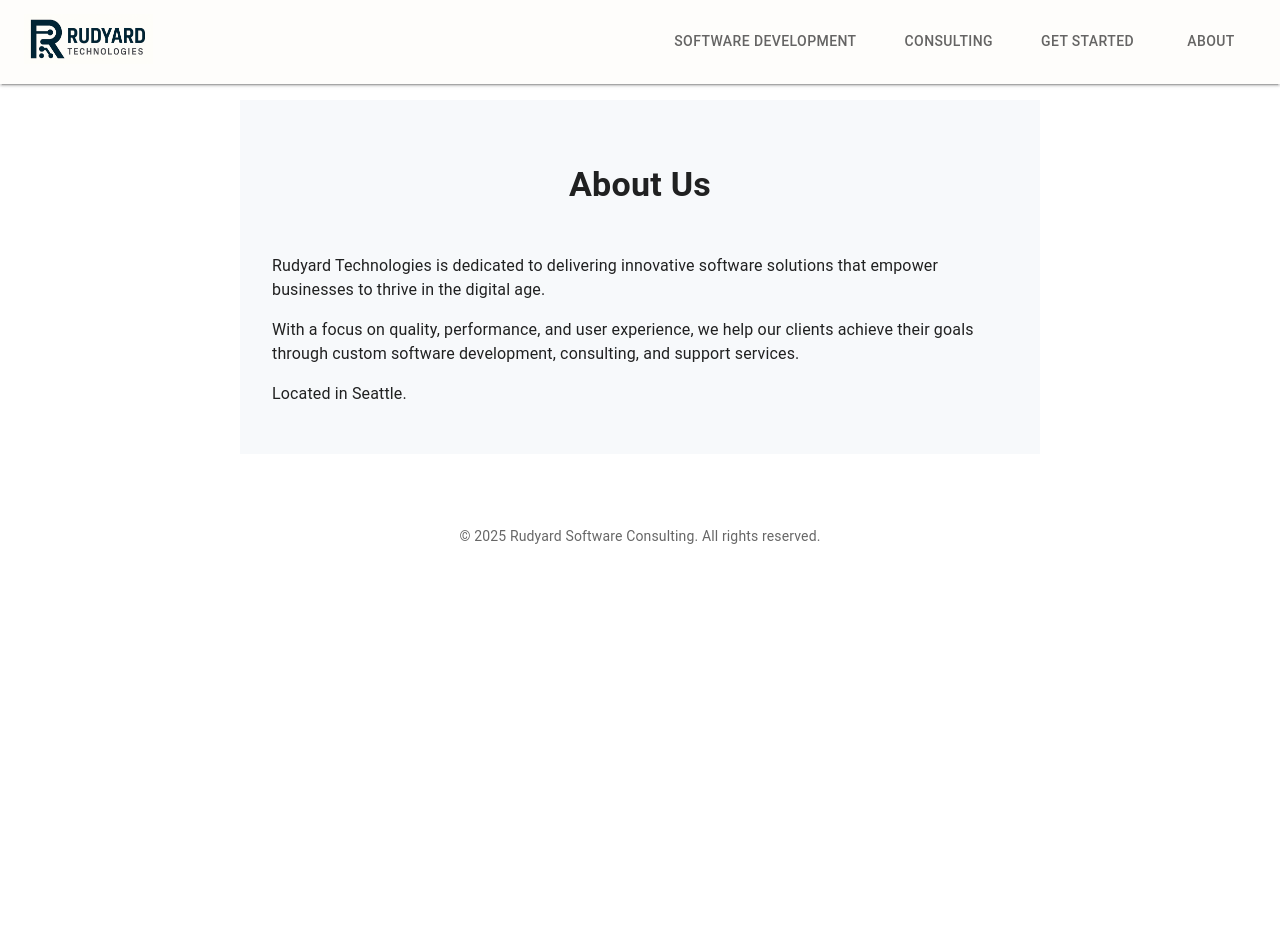
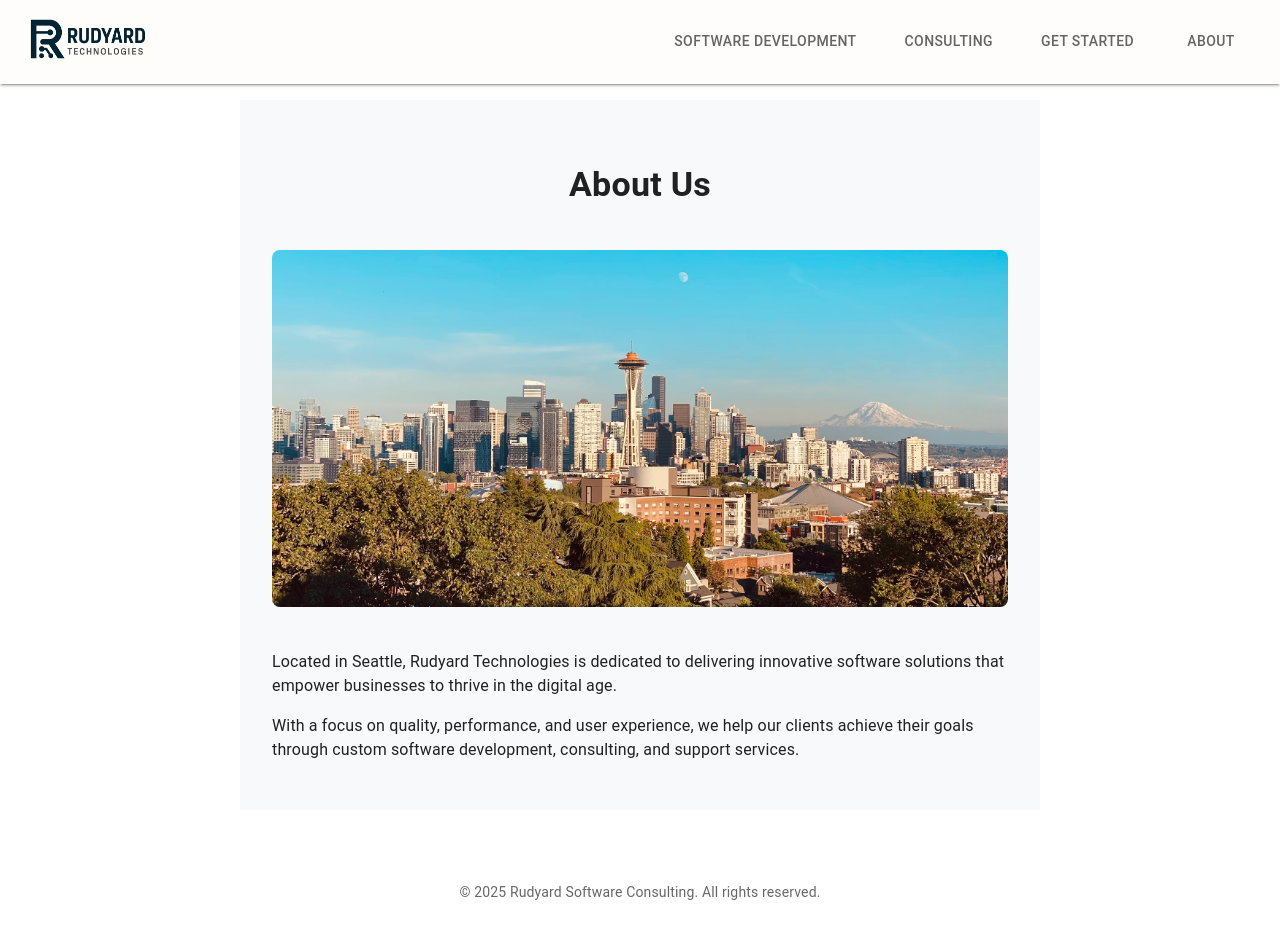
Before and after one commit to rudymiked/consulting, a React (Vite) app in the folder rudy-software-consulting/: page /about in a window 1280 px wide. Before the commit the page ends 800 px from the top, so only its background shows below. Built offline with nearby package versions, Linux system fonts and the light colour scheme; the HTML template or start-up script is replaced by a standard one.

Commit message:
seattle image to about

```diff
--- a/rudy-software-consulting/src/pages/About.tsx
+++ b/rudy-software-consulting/src/pages/About.tsx
@@ -1,4 +1,5 @@
 import { Box, Typography } from "@mui/material";
+import seattle from '../assets/seattle.jpg';
 
 const AboutPage: React.FC = () => {
     return (
@@ -6,9 +7,9 @@ const AboutPage: React.FC = () => {
             <Typography variant="h4" align="center" gutterBottom sx={{ fontWeight: 700, py: 4 }}>
                 About Us
             </Typography>
-            <p>Rudyard Technologies is dedicated to delivering innovative software solutions that empower businesses to thrive in the digital age.</p>
+            <img src={seattle} alt="Seattle Skyline" style={{ width: '100%', height: 'auto', borderRadius: 8, marginBottom: 20 }} />
+            <p>Located in Seattle, Rudyard Technologies is dedicated to delivering innovative software solutions that empower businesses to thrive in the digital age.</p>
             <p>With a focus on quality, performance, and user experience, we help our clients achieve their goals through custom software development, consulting, and support services.</p>
-            <p>Located in Seattle.</p>
             {/* <img src="src/assets/rudyard.png" alt="About Us" style={{ width: '50%', height: 'auto', borderRadius: 8, marginTop: 20 }} /> */}
         </Box>
     );
```
Also changed, not shown: rudy-software-consulting/src/assets/seattle.jpg (added).
